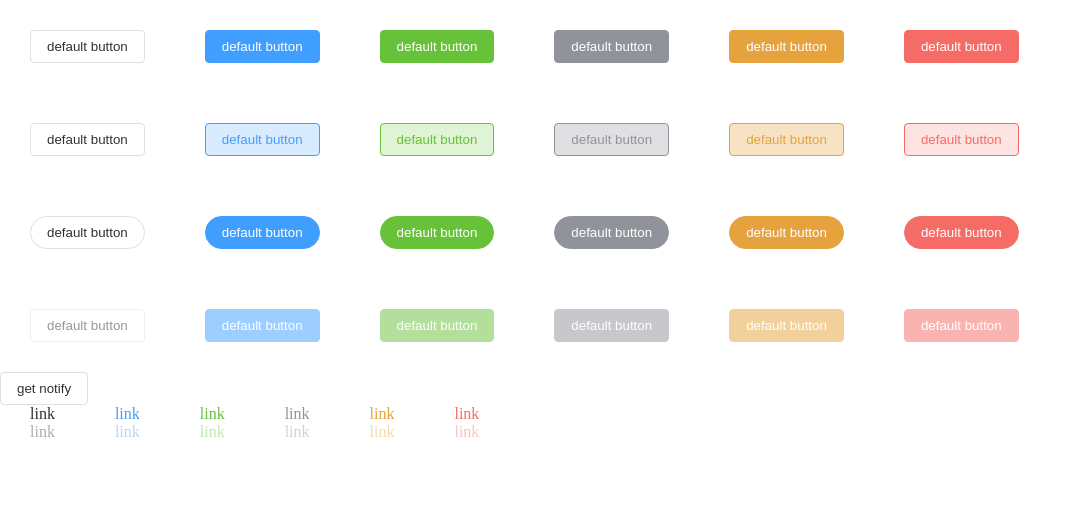
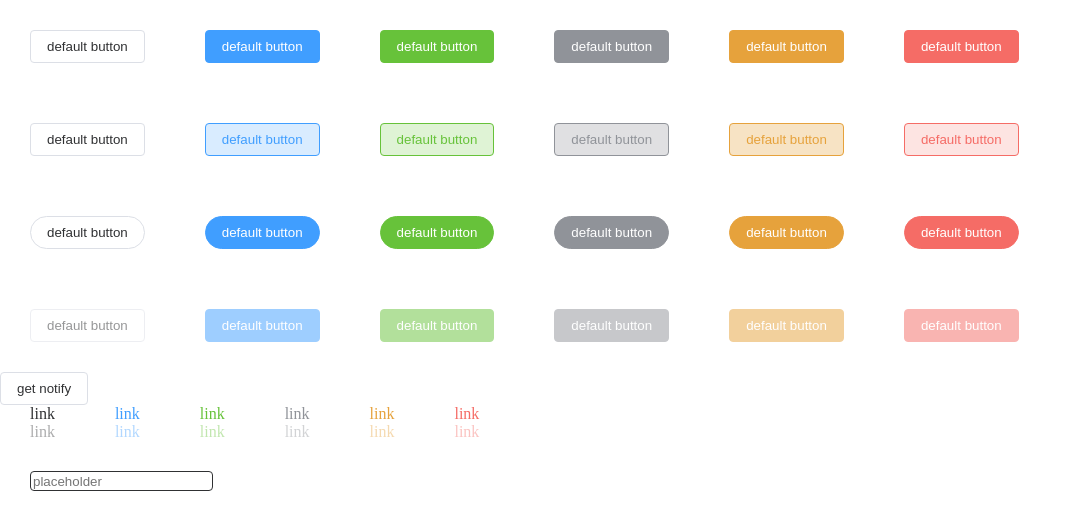
Before and after one commit to maxim-abro/phia-lib, a Vue app: page / in a window 1280 px wide. Shown: the top 530 px of the page, without its empty margins (0-1082 px from the left). Built offline with nearby package versions, Linux system fonts and the light colour scheme.

Commit message:
todo input

```diff
--- a/src/App.vue
+++ b/src/App.vue
@@ -54,17 +54,26 @@
     <m-link disabled style="margin: 30px" type="warning" href="/">link</m-link>
     <m-link disabled style="margin: 30px" type="danger" href="/">link</m-link>
   </div>
+  <div style="margin: 30px;">
+    <m-input
+      v-model="testVal"
+      placeholder="placeholder"
+    />
+    {{ testVal }}
+  </div>
 </template>
 
 <script lang="ts" setup>
-import { MButton, MLink } from '@/components'
+import { MButton, MLink, MInput } from '@/components'
 import useNotify from '@/components/MNotify/useNotify'
 import type { INotifyProps } from '@/components/MNotify/Type'
+import { ref } from 'vue'
 
 const propsNotify: INotifyProps = {
   title: 'title',
   message: 'Lorem ipsum dolor sit amet, consectetur adipisicing elit. A, harum?',
 }
+const testVal = ref('')
 const notify = useNotify()
 </script>
 
--- /dev/null
+++ b/src/components/MInput/Type.ts
@@ -0,0 +1,26 @@
+
+
+export interface MInputProps {
+  type: MInputType
+  placeholder?: string
+  minLength?: number
+  maxLength?: number
+  showWordLimit?: boolean
+  clearable?: boolean
+  disabled?: boolean
+  autofocus?: boolean
+  autocomplete?: string
+  modelValue?: string|number
+  formatter?: (value: string|number) => string|number
+}
+
+export interface MInputEmits {
+  (e: 'blur', value: FocusEvent): void
+  (e: 'focus', value: FocusEvent): void
+  (e: 'change', value: string|number): void
+  (e: 'input', value: InputEvent): void
+  (e: 'clear'): void
+  (e: 'update:modelValue', value: string|number): void
+}
+
+export type MInputType = 'text' | 'textarea' | 'password' | 'button' | 'number'
--- /dev/null
+++ b/src/components/MInput/index.ts
@@ -0,0 +1 @@
+export { default as MInput } from './index.vue';
--- /dev/null
+++ b/src/components/MInput/index.vue
@@ -0,0 +1,57 @@
+<template>
+<div class="m-input">
+  <input
+    :type="type"
+    :disabled="disabled"
+    :placeholder="placeholder"
+    :autocomplete="autocomplete"
+    :autofocus="autofocus"
+    v-model="value"
+  >
+</div>
+</template>
+
+<script lang="ts">
+export default {
+  name: 'MInput',
+}
+</script>
+
+<script setup lang="ts">
+import type { MInputEmits, MInputProps } from '@/components/MInput/Type'
+import { computed } from 'vue'
+
+const value = computed({
+  get() {
+    return props.modelValue
+  },
+  set(value) {
+    emits('update:modelValue', value)
+  }
+})
+
+const props = withDefaults(defineProps<MInputProps>(), {
+  type: 'text',
+  modelValue: ''
+})
+const emits = defineEmits<MInputEmits>()
+</script>
+
+<style scoped lang="scss">
+.m-input {
+  border-radius: 4px;
+  border: 1px solid rgb(var(--m-text-color));
+  width: max-content;
+  & + input:focus {
+    border: 1px solid rgb(var(--m-primary));
+  }
+  input {
+    border: none;
+    border-radius: 4px;
+    background: none;
+    &:focus {
+      outline: none;
+    }
+  }
+}
+</style>
--- a/src/components/index.ts
+++ b/src/components/index.ts
@@ -1,3 +1,4 @@
 export * from './MButton'
 export * from './MNotify'
 export * from './MLink'
+export * from './MInput'
```
Also changed, not shown: src/index.ts (line endings or trailing spaces).
